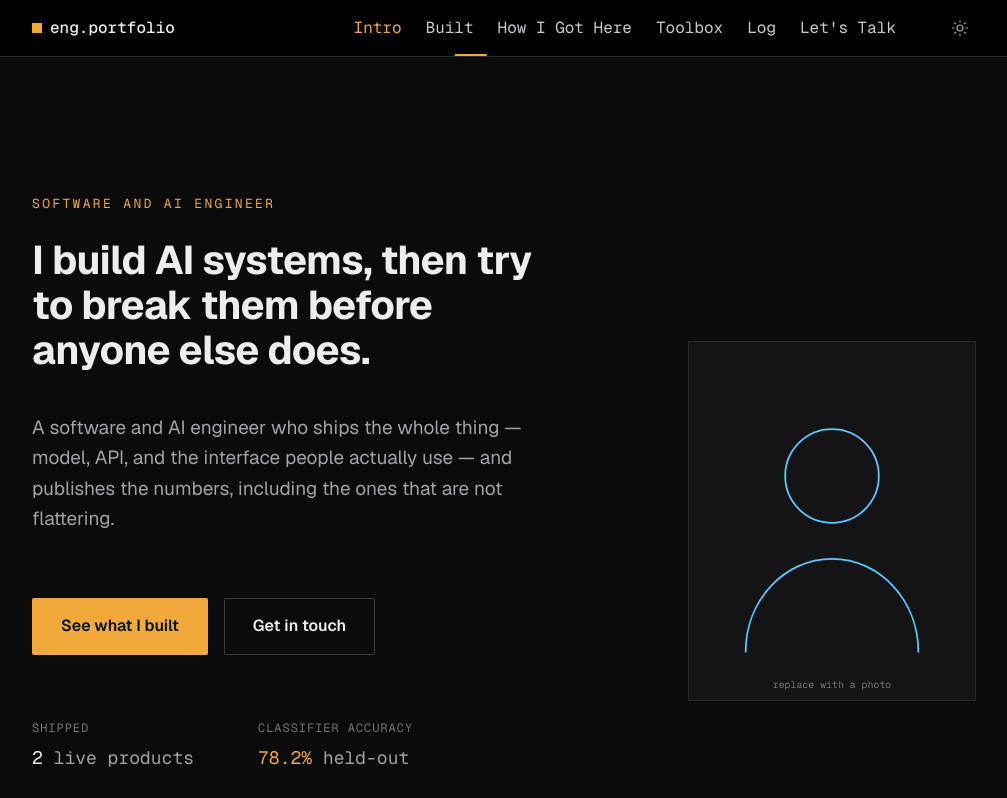
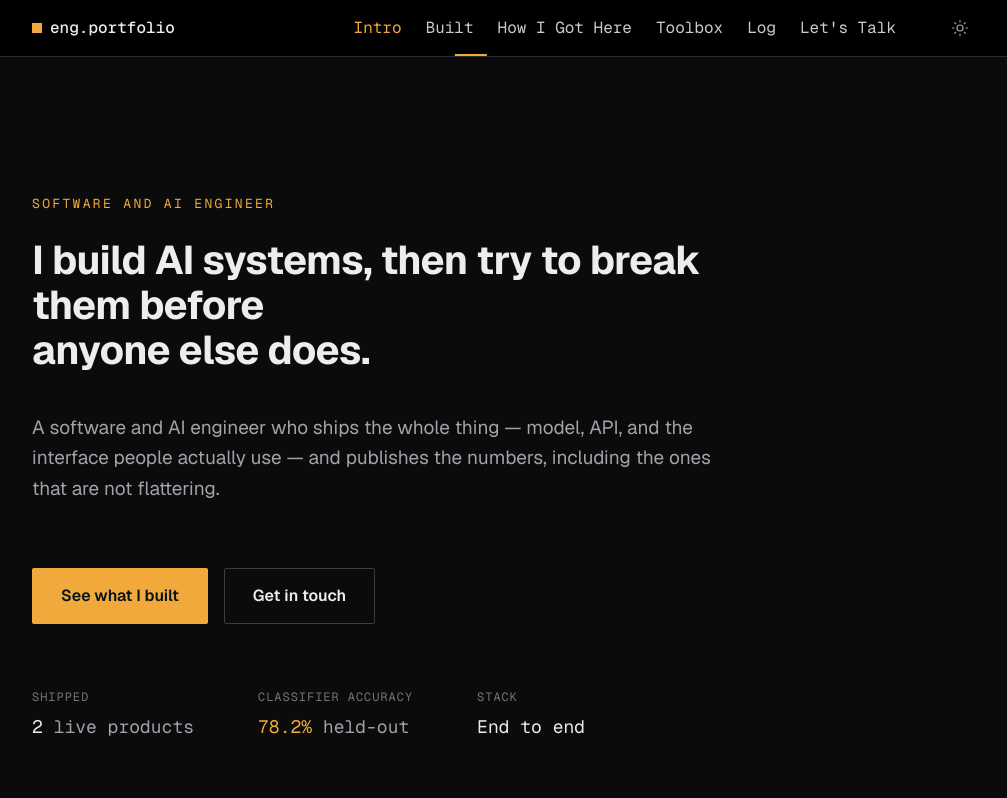
Before and after one commit to IshakAbdiazizHussen/Ishak-Abdiaziz----Portfolio, a Next.js app in the folder frontend/: page / in a window 1280 px wide. Shown: the top 798 px of the page, without its empty margins (136-1143 px from the left). Built offline with nearby package versions, Linux system fonts and the light colour scheme; no server answers.

Commit message:
removing old image positioning

```diff
--- a/frontend/components/Hero.module.css
+++ b/frontend/components/Hero.module.css
@@ -1,13 +1,5 @@
 .hero {
-  display: grid;
-  grid-template-columns: minmax(0, 1.6fr) minmax(0, 1fr);
-  gap: var(--space-xl);
-  align-items: center;
   padding-block: var(--space-2xl) var(--space-xl);
-}
-
-.body {
-  min-width: 0;
 }
 
 .kicker {
@@ -123,18 +115,8 @@
   color: var(--text-dim);
 }
 
-.media {
-  justify-self: end;
-}
-
 @media (max-width: 820px) {
   .hero {
-    grid-template-columns: 1fr;
-    gap: var(--space-lg);
     padding-block: var(--space-lg);
   }
-
-  .media {
-    justify-self: start;
-  }
 }
--- a/frontend/components/Hero.tsx
+++ b/frontend/components/Hero.tsx
@@ -1,6 +1,5 @@
 import Link from "next/link";
 import { heroStats, intro } from "@/content/intro";
-import { PortraitPlaceholder } from "./PortraitPlaceholder";
 import { Reveal } from "./Reveal";
 import styles from "./Hero.module.css";
 
@@ -8,7 +7,6 @@ export function Hero() {
   return (
     <Reveal>
       <div className={styles.hero}>
-        <div className={styles.body}>
         <p className={styles.kicker}>{intro.kicker}</p>
         <h1 className={styles.headline}>
           {intro.headlineHead}
@@ -38,12 +36,6 @@ export function Hero() {
           ))}
         </dl>
       </div>
-
-        {/* Right column — reserved for a hero image. */}
-        <div className={styles.media}>
-          <PortraitPlaceholder />
-        </div>
-      </div>
     </Reveal>
   );
 }
--- a/frontend/components/PortraitPlaceholder.module.css
+++ /dev/null
@@ -1,26 +0,0 @@
-.portrait {
-  width: 100%;
-  max-width: 18rem;
-  height: auto;
-}
-
-.bg {
-  fill: var(--bg-raised);
-}
-
-.frame {
-  fill: none;
-  stroke: var(--border);
-}
-
-.stroke {
-  fill: none;
-  stroke: var(--accent);
-  stroke-width: 2;
-}
-
-.caption {
-  fill: var(--text-faint);
-  font-family: var(--font-mono-stack);
-  font-size: 11px;
-}
--- a/frontend/components/PortraitPlaceholder.tsx
+++ /dev/null
@@ -1,26 +0,0 @@
-import styles from "./PortraitPlaceholder.module.css";
-
-/**
- * Placeholder portrait — an inline SVG, so there's no image request, no CLS
- * (intrinsic aspect ratio), and no CSP/optimizer fuss. When a real photo
- * exists, drop it in `public/` and swap this for
- * `<Image src={portrait} alt="…" priority width={…} height={…} />`.
- */
-export function PortraitPlaceholder() {
-  return (
-    <svg
-      className={styles.portrait}
-      viewBox="0 0 320 400"
-      role="img"
-      aria-label="Portrait — placeholder"
-    >
-      <rect width="320" height="400" className={styles.bg} />
-      <rect x="0.5" y="0.5" width="319" height="399" className={styles.frame} />
-      <circle cx="160" cy="150" r="52" className={styles.stroke} />
-      <path d="M64 346c0-58 43-104 96-104s96 46 96 104" className={styles.stroke} />
-      <text x="160" y="386" textAnchor="middle" className={styles.caption}>
-        replace with a photo
-      </text>
-    </svg>
-  );
-}
```
Lines whose indentation alone changed are shown as unchanged.
